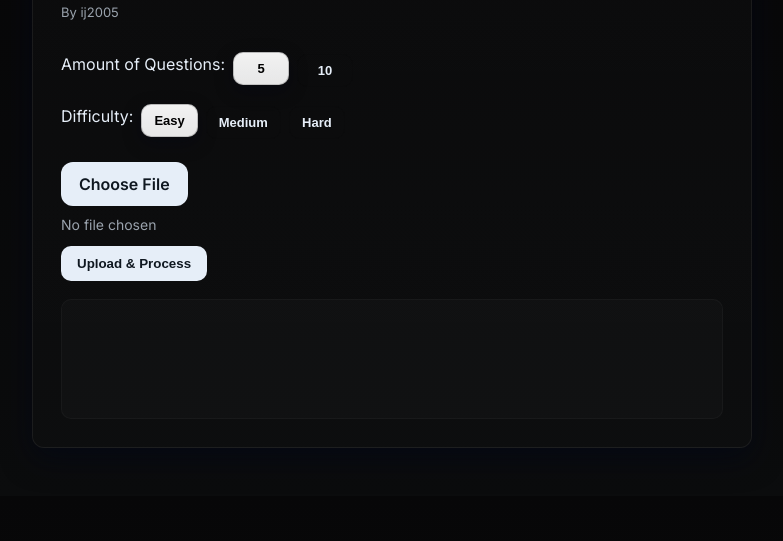
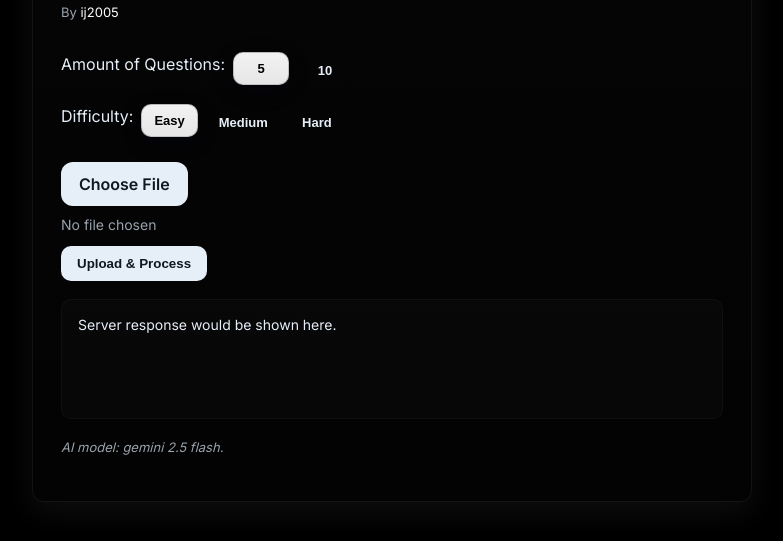
Before and after one commit to ij-2005/File-read-AI-test, a website: page index.html in a window 1280 px wide. Shown: the part 103-644 px from the top of the page, without its empty margins (248-1031 px from the left). Drawn offline with Linux system fonts and the light colour scheme.

Commit message:
added a hyperlink for my name, added ai model indicator below

```diff
--- a/index.html
+++ b/index.html
@@ -11,7 +11,7 @@
 
   <div class="container">
     <h1>AI File Reader Test</h1>
-    <h3>By ij2005</h3>
+    <h3>By <a href="https://github.com/ij-2005" target="_blank" rel="noopener noreferrer" >ij2005</a></h3>
 
     <!-- Question count segmented control -->
 <div class="question-count" role="group" aria-label="Number of Questions">
@@ -43,8 +43,8 @@
     <br>
     <button onclick="handleFile()">Upload & Process</button>
 
-    <div id="response" class="response-box">
-      <!-- Gemini response will appear here -->
+    <div id="response" class="response-box">Server response would be shown here.
+
     </div>
 
     <div id="quizSection" class="quiz-section">
@@ -53,6 +53,9 @@
       <button onclick="submitQuiz()">Submit Quiz</button>
       <div id="quizResult" style="margin-top:15px; font-weight:bold;"></div>
     </div>
+
+    <br>
+    <h3><i>AI model: gemini 2.5 flash.</i></h3>
   </div>
 
   <script>
--- a/styling.css
+++ b/styling.css
@@ -18,7 +18,7 @@ body{
   font-family:"Inter", system-ui, -apple-system, "Segoe UI", Roboto, "Helvetica Neue", Arial;
   margin:0;
   min-height:100%;
-  background: linear-gradient(180deg,#070708 0%, #0b0c0d 100%);
+  background: rgb(0, 0, 0);
   color:var(--text);
   display:flex;
   align-items:flex-start;
@@ -97,7 +97,7 @@ body{
   border-radius:var(--radius);
   padding:28px;
   border:1px solid var(--border);
-  box-shadow: 0 10px 30px rgba(2,6,23,0.6);
+  box-shadow: 0 10px 30px rgba(58, 58, 58, 0.242);
 }
 
 /* Header */
@@ -204,6 +204,16 @@ button:hover{ transform: translateY(-2px); box-shadow: 0 8px 30px rgba(0,0,0,0.6
 .correct{ background: rgba(16,185,129,0.12); color:#10b981; padding:4px 6px; border-radius:6px; }
 .wrong{ background: rgba(239,68,68,0.08); color:#ef4444; padding:4px 6px; border-radius:6px; }
 
+
+a {
+  color: white;
+  text-decoration: none;
+  transition: color 0.4s ease;
+}
+
+a:hover{
+  color: #bd0097;        /* changes color on hover */
+}
 /* Responsive */
 @media (max-width:640px){
   body{ padding:20px; }
```
